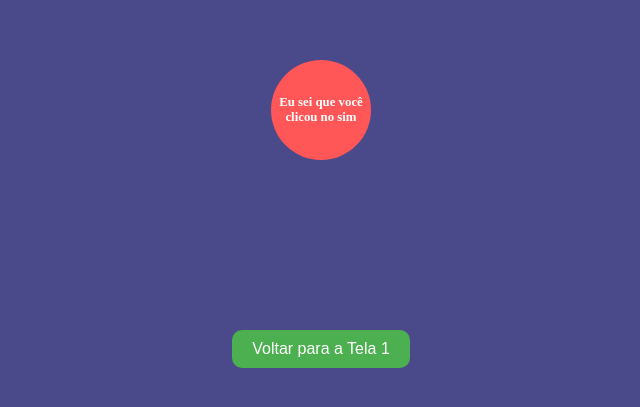
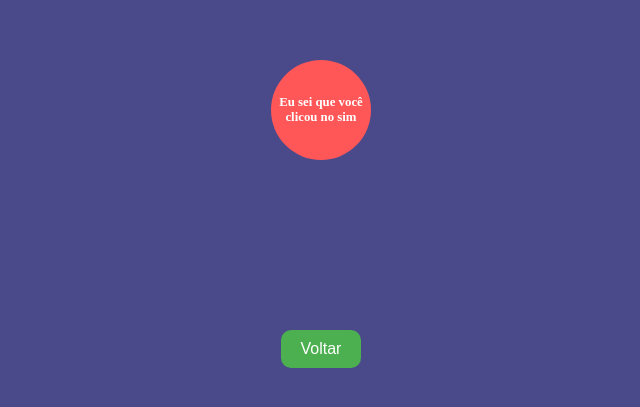
Before and after one commit to Lucas-Klauck/random_button, a plain HTML site: page animation.html in a window 1280 px wide. Shown: the part 119-526 px from the top of the page, without its empty margins (319-959 px from the left). Drawn offline with Linux system fonts and the light colour scheme.

Commit message:
Update animation.html

```diff
--- a/animation.html
+++ b/animation.html
@@ -64,7 +64,7 @@
     <div class="box">
         <h1 id="message">Eu sei que você clicou no sim</h1>
     </div>
-    <button onclick="goBack()">Voltar para a Tela 1</button>
+    <button onclick="goBack()">Voltar</button>
 
     <script>
         function goBack() {
```
